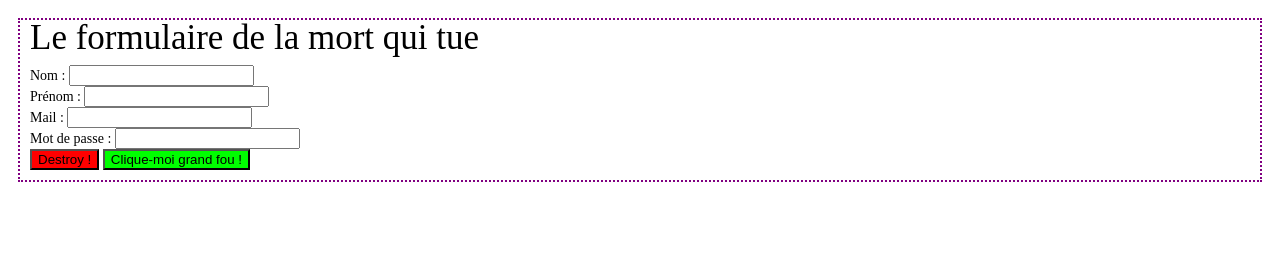
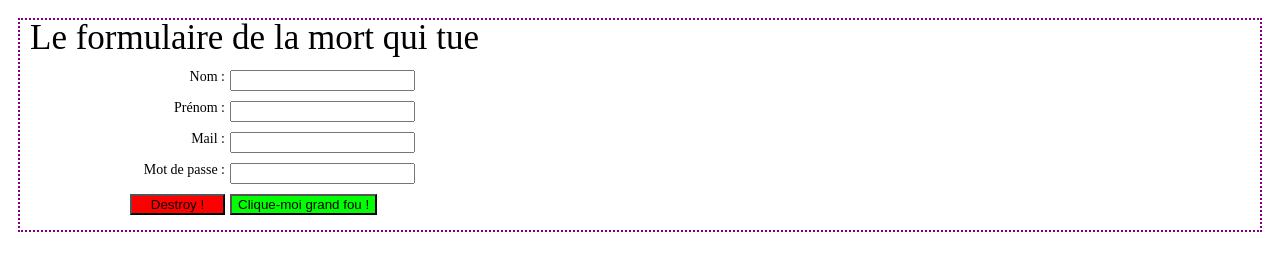
Before and after one commit to fredericnoel/RFD-Formulaire, a plain HTML site: page index.html in a window 1280 px wide. Drawn offline with Linux system fonts and the light colour scheme.

Commit message:
Style formulaire

```diff
--- a/assets/css/style.css
+++ b/assets/css/style.css
@@ -18,9 +18,25 @@ form fieldset legend {
   font-size: 2.5em;
 }
 
+label {
+  float: left;
+  width: 195px;
+  margin-right: 5px;
+  text-align: right;
+}
+
+form fieldset div {
+  clear: both;
+  padding: 5px 0;
+}
+
 form fieldset input[type="reset"] {
   background-color: #F00;
   color: #000;
+  float: left;
+  width: 95px;
+  margin-left: 100px;
+  margin-right: 5px;
 }
 
 form fieldset input[type="submit"] {
```
